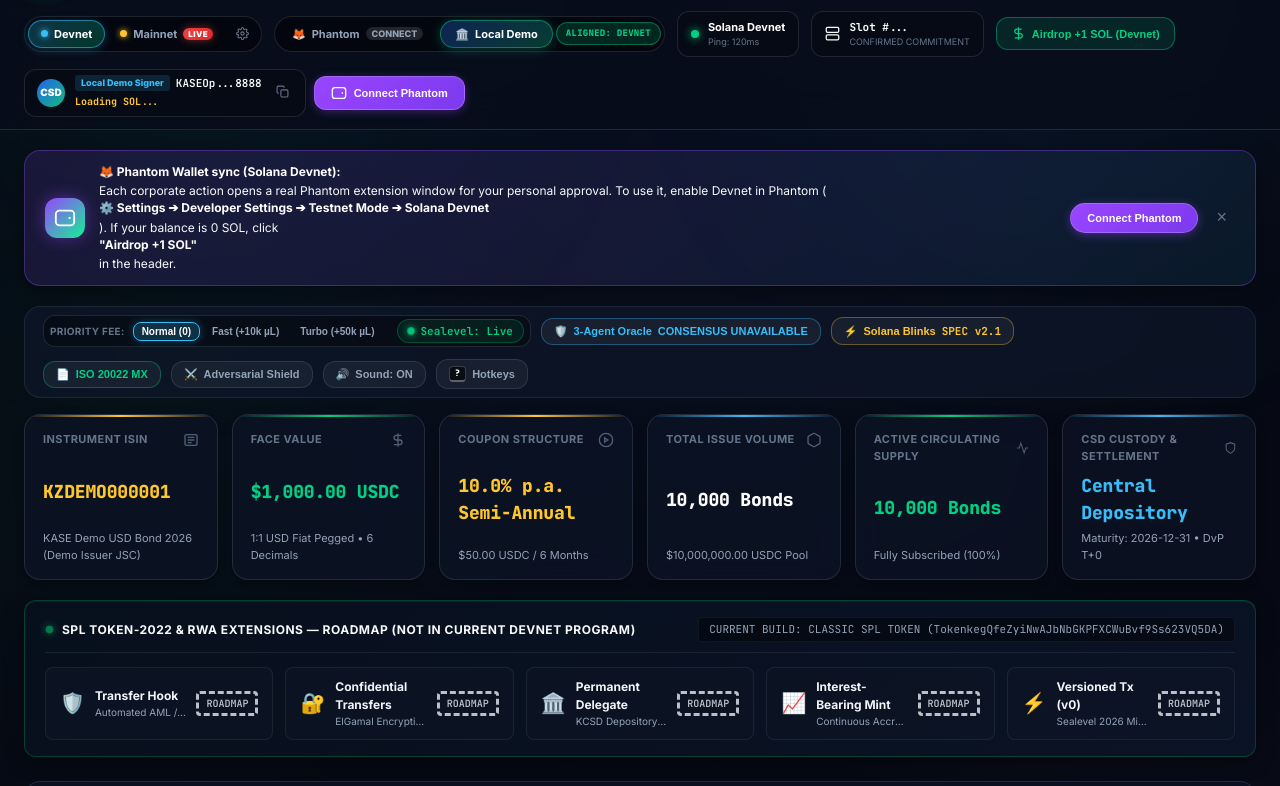
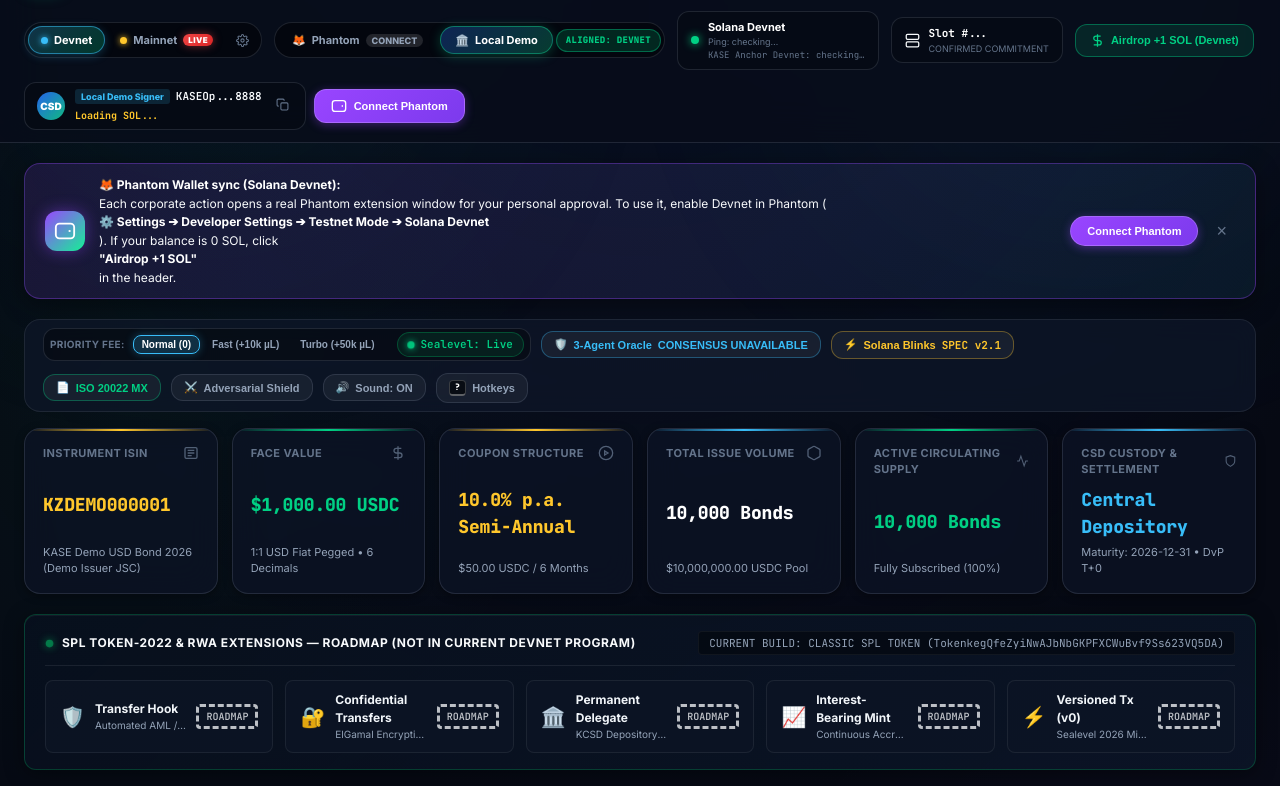
Before and after one commit to Timur27041988Adaibaev/kase-corporate-actions, a website: page terminal/index.html in a window 1280 px wide. Shown: the part 161-947 px from the top of the page. Drawn offline with Linux system fonts and the light colour scheme.

Commit message:
Add live Devnet Anchor program-account status indicator

```diff
--- a/terminal/index.html
+++ b/terminal/index.html
@@ -128,7 +128,8 @@
           <div class="cluster-ping-dot" id="clusterPingDot"></div>
           <div class="status-col">
             <span class="status-title" id="clusterStatus">Solana Devnet</span>
-            <span class="status-sub" id="clusterLatency">Ping: 120ms</span>
+            <span class="status-sub" id="clusterLatency">Ping: checking…</span>
+            <span class="status-sub font-mono" id="anchorProgramStatus" title="Checks only whether the configured Devnet program account is executable; does not verify source match or settlement integration." aria-live="polite">KASE Anchor Devnet: checking…</span>
             <span class="status-memo-pill font-mono" id="clusterStatusMemoPill" style="display: none;">Mainnet: Memo records only. Anchor program deployment is separate; UI does not execute settlement.</span>
           </div>
         </div>
```
